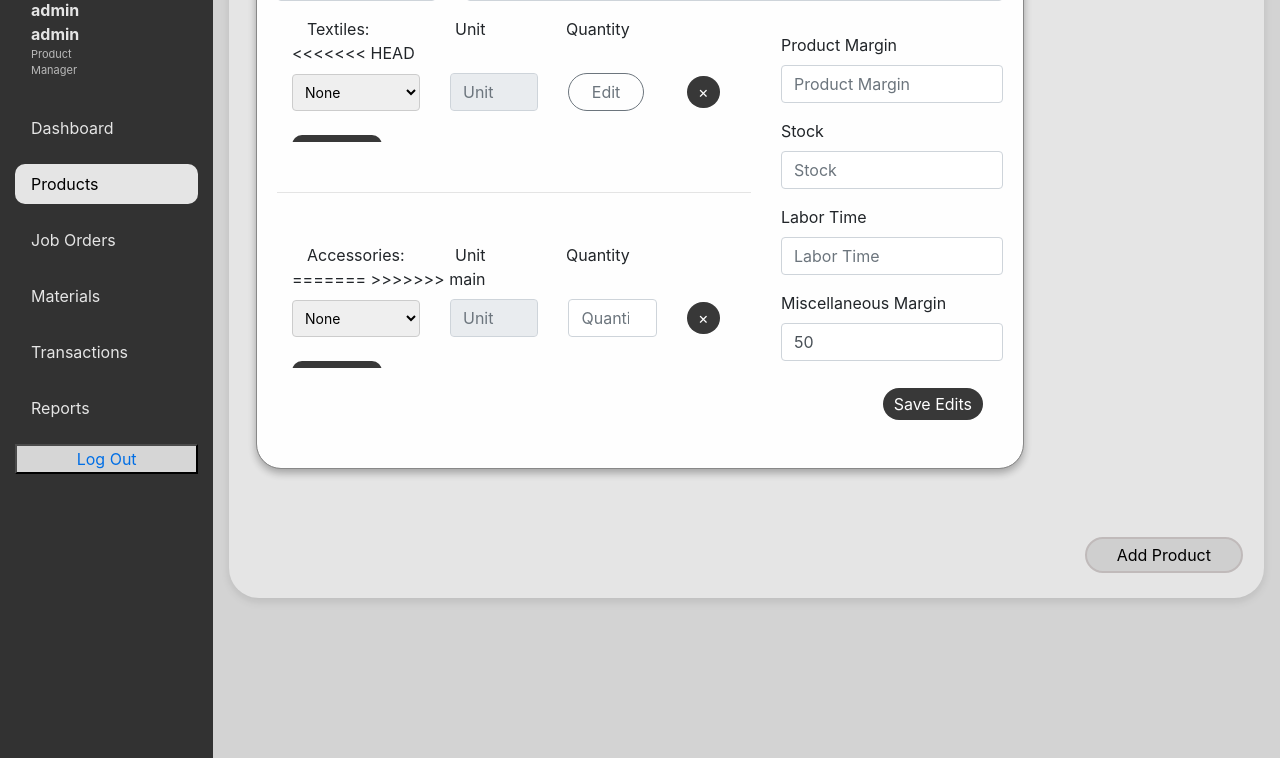
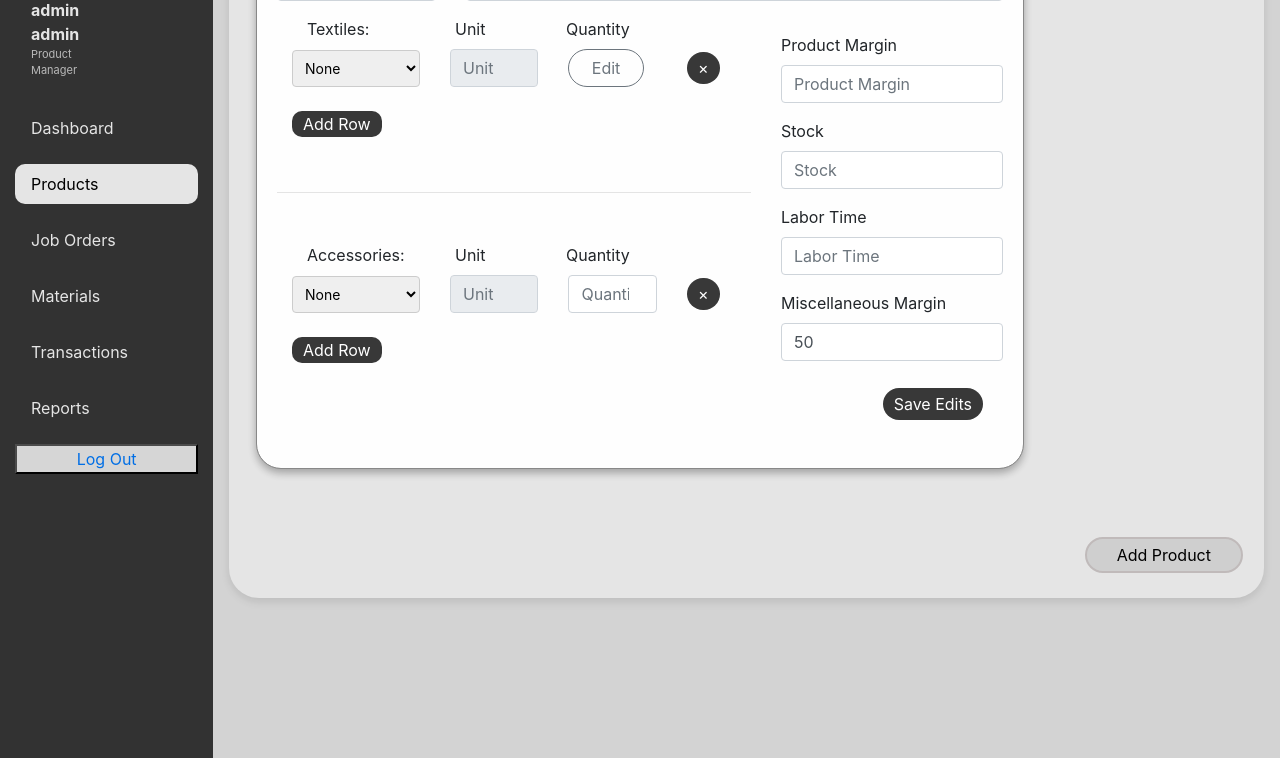
Before and after one commit to firefirefire17/BAD-Project, a Django app: page /products/ in a window 1280 px wide, after a click on "Add Product". Shown: the part 178-936 px from the top of the page. Run offline with Django 5.2, Linux system fonts and the light colour scheme; a user stored in the database is signed in; data comes from the database, SQL or seed files in the repository; data that the repository does not hold is empty.

Commit message:
Auto stash before checking out "origin/main"

```diff
--- a/CLEAR/templates/CLEAR/base.html
+++ b/CLEAR/templates/CLEAR/base.html
@@ -134,6 +134,8 @@
         $(document).ready(function () {
             let rowCounter_add_accessory = 1;
             let rowCounter_add_textile = 1;
+            const addTextile_parent = $('.productTextileContainer');
+            const component_template = $('#productComponent_row_temp')
 
             function addAccessory_add() {
                 rowCounter_add_accessory++;
@@ -152,23 +154,25 @@
             }
 
             function addComponent_add(textileId, counter) {
-                console.log("before:" + counter)
-                let newRow = $('#productComponent_row_temp' + textileId).clone();
+                console.log("before:" + counter);
+                let parent = $('#productComponentContainer' + textileId);
+
+                newRow = component_template.clone()
                 newRow.attr('id', 'productComponent_row' + textileId + '_' + counter);
-                newRow.find('[id^="component_name"]').attr('id', 'component_name' + textileId + '_' + counter).attr('name', 'component_name' + textileId + '_' + counter);
-                newRow.find('[id^="height"]').attr('id', 'height' + textileId + '_' + counter).attr('name', 'height' + textileId + '_' + counter);
-                newRow.find('[id^="width"]').attr('id', 'width' + textileId + '_' + counter).attr('name', 'width' + textileId + '_' + counter);
-                newRow.find('[id^="quantity"]').attr('id', 'quantity' + textileId + '_' + counter).attr('name', 'quantity' + textileId + '_' + counter);
+                newRow.find('.component_name').val('');
+                newRow.find('.height').val('');
+                newRow.find('.width').val('');
+                newRow.find('.quantity').val('');
 
                 newRow.find('.delete-component').attr('data-row-id', 'productComponent_row' + textileId + '_' + counter);
 
+                newRow.show();
+                parent.append(newRow)
+
                 let button = $('.addComponent_add[data-textile-id="' + textileId + '"]');
 
-                button.before(newRow.show());
-                console.log(newRow)
                 counter++;
 
-                console.log('after:' + counter)
                 console.log('before button:' + button.attr('data-counter'));
                 button.data('counter', counter);
                 console.log('after button:' + button.attr('data-counter'));
@@ -178,27 +182,30 @@
             function addTextile_add() {
                 rowCounter_add_textile++;
 
-                let newRow = $('#productTextile_row1').clone();
+                let newRow = addTextile_parent.find('.productTextile_row').first().clone();
                 newRow.attr('id', 'productTextile_row' + rowCounter_add_textile);
-                newRow.find('[id^="product_textile"]').attr('id', 'product_textile' + rowCounter_add_textile).attr('name', 'product_textile' + rowCounter_add_textile);
-                newRow.find('[id^="textile_quantity"]').attr('id', 'textile_quantity' + rowCounter_add_textile).attr('name', 'textile_quantity' + rowCounter_add_textile);
-                newRow.find('[id^="editTextile_btn"]').attr('id', 'editTextile_btn' + rowCounter_add_textile).attr('data-modal', 'editTextile' + rowCounter_add_textile);
+                newRow.find('.product_textile').val('delete');
+                newRow.find('.unit').val('');
+                newRow.find('.editTextile_btn').attr('data-modal', 'editTextile' + rowCounter_add_textile)
 
-                newRow.find('.delete-productMaterial').attr('data-select-element-id', 'product_textile' + rowCounter_add_textile);
-                newRow.find('.delete-productMaterial').attr('data-row-id', 'productTextile_row' + rowCounter_add_textile);
+                newRow.find('.delete-productMaterial').attr('data-row-id', 'productTextile_row' + rowCounter_add_textile)
 
-
-                $('#productTextile_row' + (rowCounter_add_textile - 1)).after(newRow.show());
+                addTextile_parent.append(newRow);
 
 
                 let newModal = $('#editTextile1').clone();
                 newModal.attr('id', 'editTextile' + rowCounter_add_textile);
-                newModal.find('[id^="productComponent_row_temp"]').attr('id', 'productComponent_row_temp' + rowCounter_add_textile);
+                newModal.find('[id^="productComponent_row_temp"]').attr('id', 'productComponent_row' + rowCounter_add_textile);
                 newModal.find('.addComponent_add').attr('data-textile-id', rowCounter_add_textile);
 
                 newModal.find('.closeTextile').each(function(index) {
                     $(this).attr('data-modal', 'editTextile' + rowCounter_add_textile);
                 });
+
+                let component_container = newModal.find('.productComponentContainer')
+                component_container.attr('id', 'productComponentContainer' + rowCounter_add_textile)
+                component_container.empty()
+
                 $('#editTextile' + (rowCounter_add_textile - 1)).after(newModal.show());
 
                 console.log(newModal)
@@ -252,11 +259,10 @@
                 addComponent_add(textileId, counter);
             });
 
-            $(document).on('click', '.delete-productMaterial', function () {
-                var selectElementId = $(this).data('select-element-id');
+            $(addTextile_parent).on('click', '.delete-productMaterial', function () {
                 var rowId = $(this).data('row-id');
 
-                setToDeleteAndHide(selectElementId, rowId);
+                $('#' + rowId).remove();
             });
 
             $(document).on('click', '.delete-component', function () {
@@ -266,7 +272,7 @@
                 $('#' + rowId).remove();
             });
 
-            $('#addProduct').on('click', '[id^="editTextile_btn"]', function () {
+            $('#addProduct').on('click', '.editTextile_btn', function () {
                 let modalId = $(this).data('modal');
                 let action = $(this).data('modal-action');
 
--- a/CLEAR/templates/CLEAR/products.html
+++ b/CLEAR/templates/CLEAR/products.html
@@ -348,11 +348,11 @@
                             <div class="col-3">Unit</div>
                             <div class="col-3">Quantity</div>
                             <div class="col-1"></div>
-<<<<<<< HEAD
                         </div>
-                        <div class="row align-items-center mt-2" id="productTextile_row1">
+                        <div class="productTextileContainer">
+                            <div class="productTextile_row row align-items-center mt-2" id="productTextile_row1">
                                 <div class="col-4">
-                                <select class="input-select" id="product_textile1" name="product_textile1">
+                                    <select class="product_textile input-select" name="product_textile">
                                         <option value="delete">None</option>
                                         {% for z in textiles %}
                                         <option value="{{z.material_key.material_key}}">{{z.name}}</option>
@@ -360,15 +360,17 @@
                                     </select>
                                 </div>
                                 <div class="col-3">
-                                <input type="text" class="form-control" id="textile_unit1" name="textile_unit1" placeholder="Unit" readonly>
+                                    <input type="text" class="unit form-control" name="textile_unit1" placeholder="Unit" readonly>
                                 </div>
                                 <div class="col-3">
-                                <button type="button" class="btn btn-outline-secondary" style="border-radius: 30px; width:85%;" id="editTextile_btn1" data-modal="editTextile1" data-modal-action="open">Edit</button>
+                                    <button type="button" class="editTextile_btn btn btn-outline-secondary" style="border-radius: 30px; width:85%;"
+                                    data-modal="editTextile1" data-modal-action="open">Edit</button>
                                 </div>
                                 <div class="col-1">
                                     <button type="button" class="btn dark-button delete-productMaterial"
-                                    data-select-element-id="product_textile1" data-row-id="productTextile_row1"> &times
+                                     data-row-id="productTextile_row1"> &times
                                     </button>
+                                </div>
                             </div>
                         </div>
                         <button type="button" class="btn dark-button x-button mt-4" id="addTextile_add">Add Row</button>
@@ -382,8 +384,6 @@
                             <div class="col-3">Unit</div>
                             <div class="col-3">Quantity</div>
                             <div class="col-1"></div>
-=======
->>>>>>> main
                         </div>
                         <div class="row align-items-center mt-2" id="productAccessory_row1">
                             <div class="col-4">
@@ -429,6 +429,7 @@
                 </div>
             </div>
 
+            <div class="editTextileContainer">
                 <div class="modal-overlap-container fade-in" id="editTextile1">
                     <div class="modal-overlap-content" style="width:45%">
                         <div class="container-fluid">
@@ -456,21 +457,23 @@
                                 <div class="col-1">
                                 </div>
                             </div>
-                        <div class="row ml-2 mt-2" id="productComponent_row_temp1" style="display:none;">
+                            <div class="productComponentContainer" id="productComponentContainer1">
+                                <div class="productComponent_row row ml-2 mt-2" id="productComponent_row_temp" style="display:none;">
                                     <div class="col-4">
-                                <input type="text" class="form-control" id="component_name_temp" name="">
+                                        <input type="text" class="component_name form-control" name="">
                                     </div>
                                     <div class="col-2">
-                                <input type="number" class="form-control" id="height_temp" name="">
+                                        <input type="number" class="height form-control" name="">
                                     </div>
                                     <div class="col-2">
-                                <input type="number" class="form-control" id="width_temp" name="">
+                                        <input type="number" class="width form-control" name="">
                                     </div>
                                     <div class="col-2">
-                                <input type="number" class="form-control" id="quantity_temp" name="">
+                                        <input type="number" class="quantity form-control" name="">
                                     </div>
                                     <div class="col-1">
                                         <button type="button" class="btn dark-button delete-component" data-row-id=""> &times </button>
+                                    </div>
                                 </div>
                             </div>
                             <div class="row justify-content-center mt-3">
@@ -483,6 +486,7 @@
                                 </div>
                                 <div class="col">
                                     <button type="submit" class="btn dark-button confirm-button"> Confirm </button>
+                                </div>
                             </div>
                         </div>
                     </div>
```
Also changed, not shown: 1 other file. Lines whose indentation alone changed are shown as unchanged.
